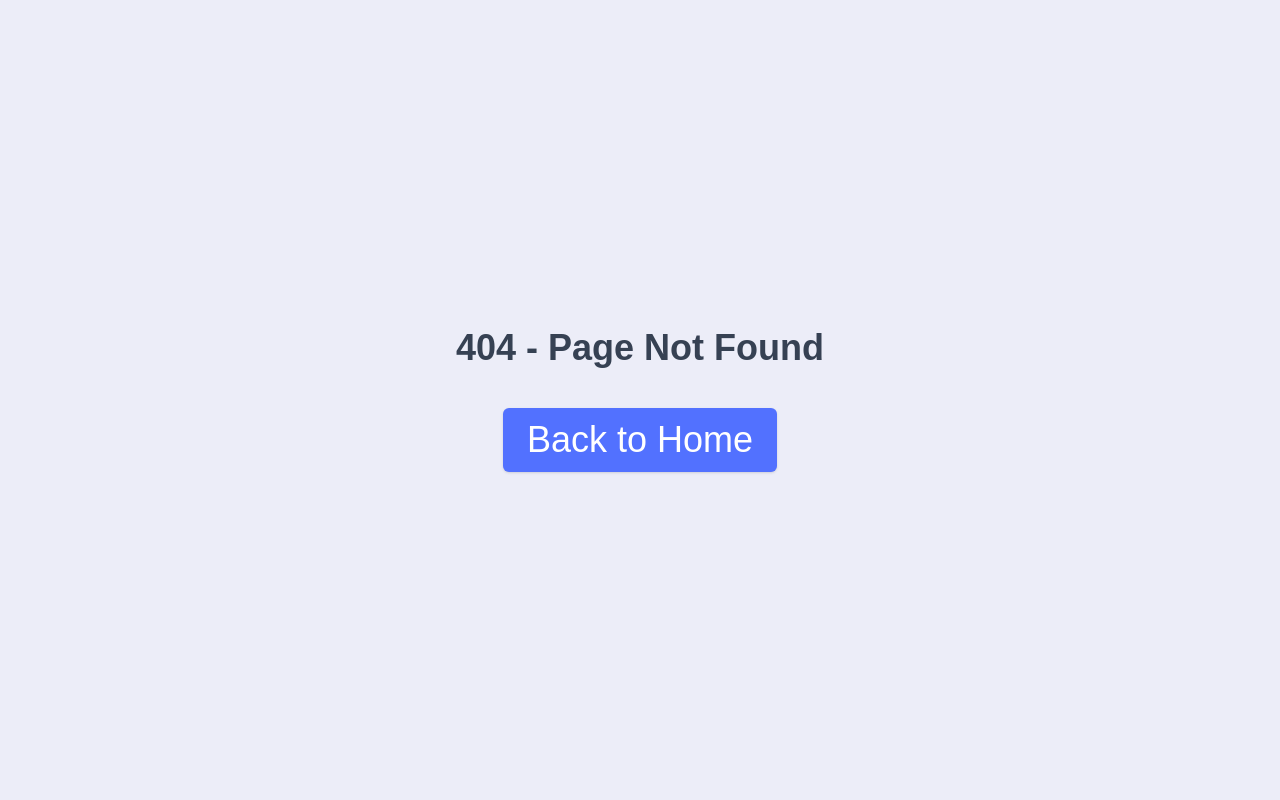
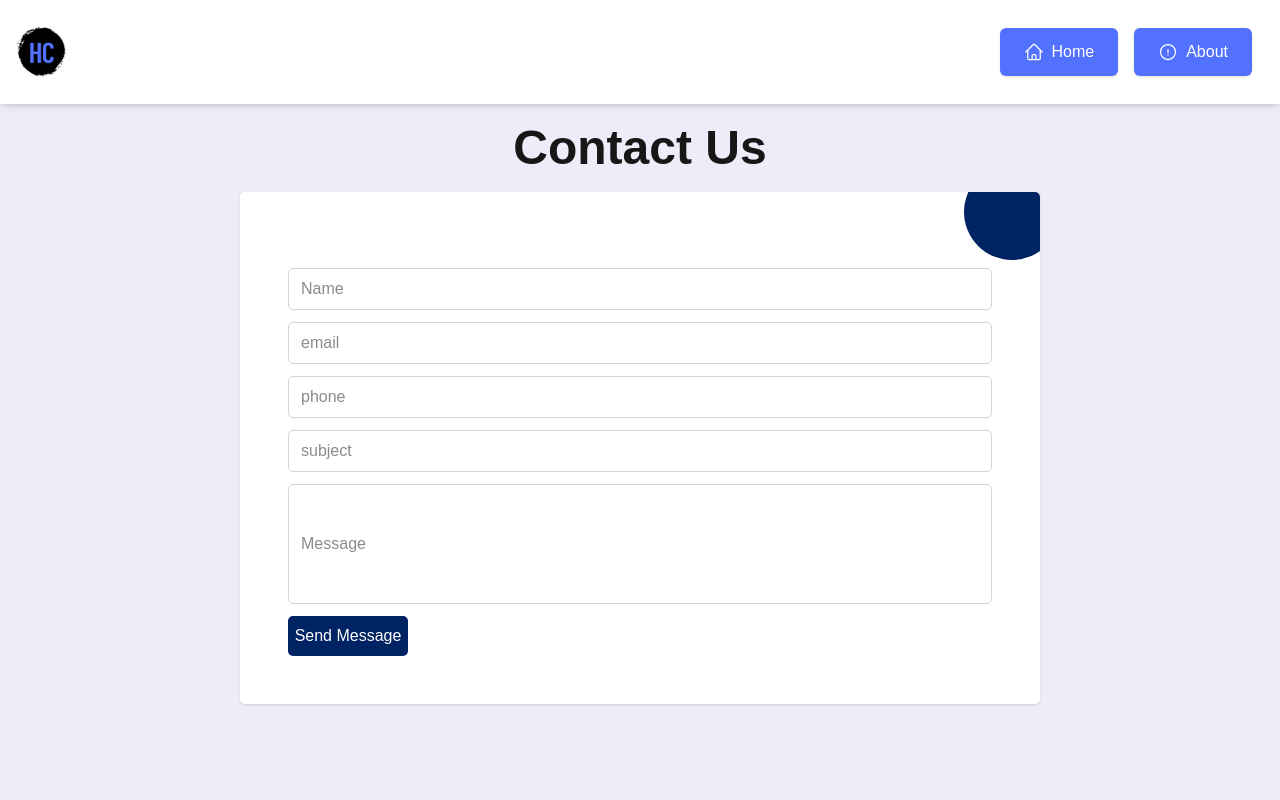
Before and after one commit to 3ayary/doctor-website, a Next.js app: page /branches in a window 1280 px wide. Before the commit this address had no page. Shown: the top 800 px of the page. Built offline with nearby package versions, Linux system fonts and the light colour scheme.

Commit message:
add some sub pages for home

```diff
--- a/app/(components)/AddSchedule.jsx
+++ b/app/(components)/AddSchedule.jsx
@@ -4,7 +4,7 @@ const AddSchedule = () => {
       <div className="w-24 h-24 bg-[#002364] rounded-full absolute -right-5 -top-7"></div>
 
       <h1 className="font-bold text-xl mt-[12%]">Book Appointment</h1>
-      <p className="text-sm text-zinc-500 leading-6">Control your Schedule</p>
+
 
       <form className="space-y-3">
         <input
@@ -17,8 +17,8 @@ const AddSchedule = () => {
           className="w-full px-3 py-2 border border-zinc-300 rounded-[5px] "
         />
         <select
-          id="country"
-          name="country"
+          id="type"
+          name="type"
           className="mt-1 block w-full rounded-md border border-gray-300 bg-white p-2 shadow-sm focus:border-indigo-500 focus:outline-none focus:ring-indigo-500 sm:text-sm"
         >
           <option>Checkup</option>
@@ -26,8 +26,7 @@ const AddSchedule = () => {
           <option>Consultation</option>
         </select>
         <button
-          type="submit"
-          className="w-30 bg-[#002364] text-white py-2 rounded-[5px] hover:bg-[#001c4f] transition"
+          className="w-30 bg-[#002364] text-white py-2 rounded-[5px] hover:bg-[#001c4f]"
         >
           Add
         </button>
--- a/app/(components)/Cover.jsx
+++ b/app/(components)/Cover.jsx
@@ -1,3 +1,4 @@
+import Link from "next/link"
 
 const Cover = () => {
   return (
@@ -11,9 +12,11 @@ const Cover = () => {
       <p className="text-[#002364] text-2xl mb-6">
         We build modern and fast web experiences.
       </p>
+      <Link href="/book">
       <button className="inline-flex items-center px-6 py-3 font-medium rounded-md shadow-sm cursor-pointer text-white bg-[#5271ff] hover:bg-blue-700">
         Book Now
       </button>
+      </Link>
     </div>
   </div>
   )
--- a/app/(components)/Footer.jsx
+++ b/app/(components)/Footer.jsx
@@ -16,11 +16,7 @@ const Footer = () => {
           Branches
         </button>
         </Link>
-        <Link href="/services">
-        <button className="opacity-100 cursor-pointer text-zinc-500 hover:text-[#5271ff]">
-          Services
-        </button>
-        </Link>
+
       </div>
     </div>
   );
--- a/app/(components)/ItemsCard.jsx
+++ b/app/(components)/ItemsCard.jsx
@@ -1,23 +1,16 @@
-import Link from 'next/link'
-import React from 'react'
+import Link from "next/link";
+import React from "react";
 
 const ItemsCard = (props) => {
   return (
-    <Link href={props.link}>
-    <div className='flex flex-col w-[200px] h-30 border-2 border-[#5271FF] rounded-lg shadow-lg' >
-        <div className='bg-[#5271FF] w-[100%] h-2 self-center'></div>
+    <div className="flex flex-col w-[200px] h-30 border-2 border-[#5271FF] rounded-lg shadow-lg">
+      <div className="bg-[#5271FF] w-[100%] h-2 self-center"></div>
 
-  <div className='flex flex-wrap justify-center   mx-[5%] mb-[5%] '>
+      <div className="flex flex-wrap justify-center   mx-[5%] mb-[5%] ">
+        <h1>{props.title}</h1>
+      </div>
+    </div>
+  );
+};
 
-<h1>
-    {props.title}
-</h1>
-
-
-    </div>
-    </div>
-    </Link>
-  )
-}
-
-export default ItemsCard
+export default ItemsCard;
--- a/app/(components)/Navbar.jsx
+++ b/app/(components)/Navbar.jsx
@@ -1,4 +1,4 @@
-import Link from 'next/link';
+import Link from "next/link";
 
 const Navbar = () => {
   return (
@@ -8,17 +8,40 @@ const Navbar = () => {
       <div className="space-x-4 m-3">
         <Link href="/">
           <button className="inline-flex items-center px-6 py-3 font-medium rounded-md shadow-sm cursor-pointer text-white bg-[#5271ff] hover:bg-blue-700">
+            <svg
+              xmlns="http://www.w3.org/2000/svg"
+              fill="none"
+              viewBox="0 0 24 24"
+              strokeWidth={1.5}
+              stroke="currentColor"
+              className="size-5 mr-2"
+            >
+              <path
+                strokeLinecap="round"
+                strokeLinejoin="round"
+                d="m2.25 12 8.954-8.955c.44-.439 1.152-.439 1.591 0L21.75 12M4.5 9.75v10.125c0 .621.504 1.125 1.125 1.125H9.75v-4.875c0-.621.504-1.125 1.125-1.125h2.25c.621 0 1.125.504 1.125 1.125V21h4.125c.621 0 1.125-.504 1.125-1.125V9.75M8.25 21h8.25"
+              />
+            </svg>
             Home
           </button>
         </Link>
         <Link href="/about">
           <button className="inline-flex items-center px-6 py-3 font-medium rounded-md shadow-sm cursor-pointer text-white bg-[#5271ff] hover:bg-blue-700">
+            <svg
+              xmlns="http://www.w3.org/2000/svg"
+              fill="none"
+              viewBox="0 0 24 24"
+              strokeWidth={1.5}
+              stroke="currentColor"
+              className="size-5 mr-2"
+            >
+              <path
+                strokeLinecap="round"
+                strokeLinejoin="round"
+                d="M12 9v3.75m9-.75a9 9 0 1 1-18 0 9 9 0 0 1 18 0Zm-9 3.75h.008v.008H12v-.008Z"
+              />
+            </svg>
             About
-        </button>
-        </Link>
-        <Link href="/contact">
-        <button className="inline-flex items-center px-6 py-3 font-medium rounded-md shadow-sm cursor-pointer text-white bg-[#5271ff] hover:bg-blue-700">
-          Contact
           </button>
         </Link>
       </div>
--- a/app/(dashboard)/dashboard/schedule/page.jsx
+++ b/app/(dashboard)/dashboard/schedule/page.jsx
@@ -158,8 +158,11 @@ const SchedulePage = () => {
                       } peer-hover:shadow-lg peer-checked:shadow-lg`}
                     ></div>
                     <span className="ml-2 text-zinc-500">{status}</span>
+
                   </label>
-                ))}
+
+                ) )}
+                 <button  className="w-15 bg-[#002364] text-white py-2 rounded-[5px] hover:bg-[#001c4f] ">save</button>
               </div>
             )}
           </li>
--- /dev/null
+++ b/app/(pages)/about/page.jsx
@@ -0,0 +1,18 @@
+const page = () => {
+  return (
+    <div className="flex flex-col h-screen mt-[10%] p-5">
+      <h1 className="self-center font-bold text-5xl">Who are We</h1>
+      <p className="text-zinc-500 self-center flex-wrap w-[50%] text-2xl">
+        Ens HC is a chain of integrated family clinics based in Egypt. Ens HC aims
+        to provide families with comprehensive medical services and unique
+        healthcare programs through implementing internationally recognized
+        standards and the concepts of holistic medical care In order to provide
+        families with the utmost care and comfort, Ens HC clinics are open every
+        day including weekends and public holidays.
+      </p>
+
+    </div>
+  );
+};
+
+export default page;
--- /dev/null
+++ b/app/(pages)/book/page.jsx
@@ -0,0 +1,18 @@
+import AddSchedule from "@/app/(components)/AddSchedule"
+const page = () => {
+  return (
+    <div className="flex flex-col h-screen">
+
+      <div className="flex flex-col items-center gap-10 justify-center my-10">
+        <h1 className=" m-5 text-3xl text-gray-700 font-bold">
+        Book Appointment
+        </h1>
+
+      <AddSchedule/>
+
+      </div>
+    </div>
+  )
+}
+
+export default page
--- /dev/null
+++ b/app/(pages)/branches/page.jsx
@@ -0,0 +1,50 @@
+const page = () => {
+  return(
+    <div className="flex flex-col h-screen p-5">
+    <h1 className="self-center font-bold text-5xl mb-5">Contact Us</h1>
+
+    <div className="w-200 h-auto bg-white shadow-sm rounded-[5px] p-12 space-y-4 relative overflow-hidden self-center">
+      <div className="w-24 h-24 bg-[#002364] rounded-full absolute -right-5 -top-7 "></div>
+
+
+
+
+      <form className="space-y-3 mt-7">
+        <input
+          type="text"
+          placeholder="Name"
+          className="w-full px-3 py-2 border border-zinc-300 rounded-[5px] "
+        />
+       <input
+          type="text"
+          placeholder="email"
+          className="w-full px-3 py-2 border border-zinc-300 rounded-[5px] "
+        />
+         <input
+          type="text"
+          placeholder="phone"
+          className="w-full px-3 py-2 border border-zinc-300 rounded-[5px] "
+        />
+         <input
+          type="text"
+          placeholder="subject"
+          className="w-full px-3 py-2 border border-zinc-300 rounded-[5px] "
+        />
+         <input
+          type="text"
+          placeholder="Message"
+          className="w-full h-30 px-3 py-2 border border-zinc-300 rounded-[5px] "
+        />
+
+        <button
+          className="w-30 bg-[#002364] text-white py-2 rounded-[5px] hover:bg-[#001c4f] "
+        >
+          Send Message
+        </button>
+      </form>
+    </div>
+
+  </div>
+  )
+}
+export default page
--- a/app/(pages)/page.js
+++ b/app/(pages)/page.js
@@ -12,13 +12,10 @@ export default function Home() {
         <Cover />
 
         <ul className="flex flex-wrap justify-center gap-6">
-
           {apiData.map((data, index) => (
-
             <li key={index}>
               <Card title={data.title} content={data.content} />
             </li>
-
           ))}
         </ul>
       </div>
@@ -29,9 +26,9 @@ export default function Home() {
         </h1>
 
         <div className="flex mx-[5%] mb-[5%] justify-around flex-wrap w-[100%]">
-          <ItemsCard link="/dental" title="dental" />
-          <ItemsCard link="/Pediatrics" title="Pediatrics" />
-          <ItemsCard link="/Physical Therapy" title="Physical Therapy" />
+          <ItemsCard title="dental" />
+          <ItemsCard title="Pediatrics" />
+          <ItemsCard title="Physical Therapy" />
         </div>
       </div>
     </>
```
Lines whose indentation alone changed are shown as unchanged.
